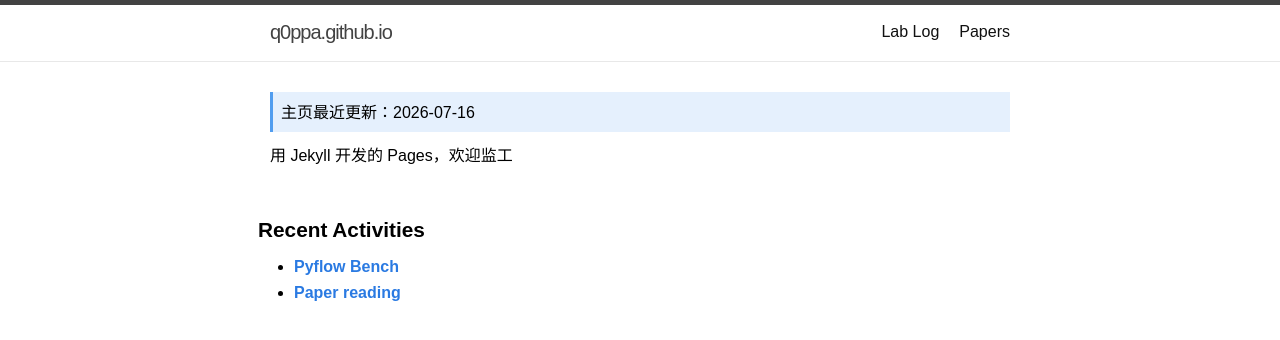
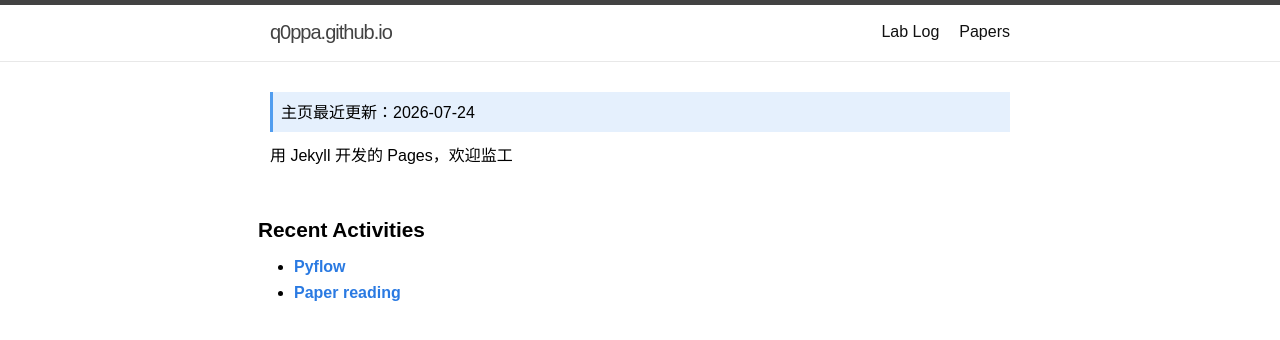
Before and after one commit to q0ppa/q0ppa.github.io, a Jekyll site: the page built from index.md, in a window 1280 px wide. Shown: the top 340 px of the page. Built offline with Jekyll 4.4.1, drawn with Linux system fonts in a browser that asks for light colours.

Commit message:
update index

```diff
--- a/index.md
+++ b/index.md
@@ -4,12 +4,12 @@ layout: home
 
 <blockquote info>
 
-主页最近更新：2026-07-16
+主页最近更新：2026-07-24
 </blockquote>
 
 用 Jekyll 开发的 Pages，欢迎监工
 
 ### Recent Activities
 
-- [**Pyflow Bench**](docs/lab.md)
+- [**Pyflow**](docs/lab.md)
 - [**Paper reading**](docs/papers.md)
```
